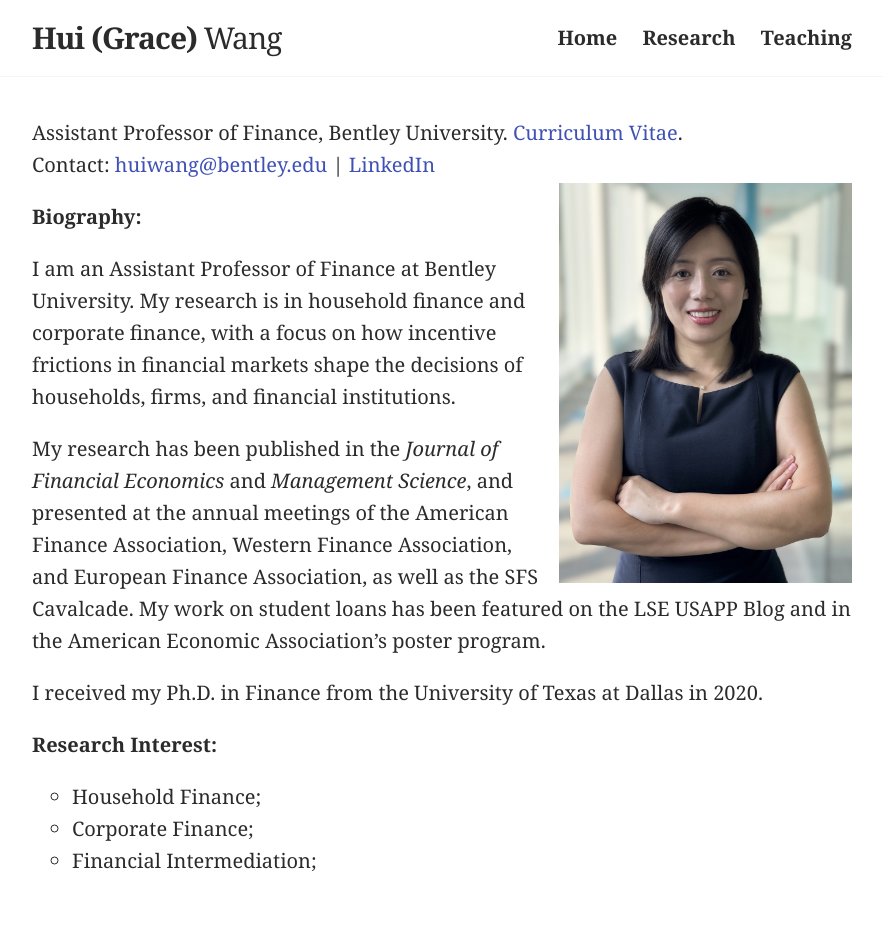
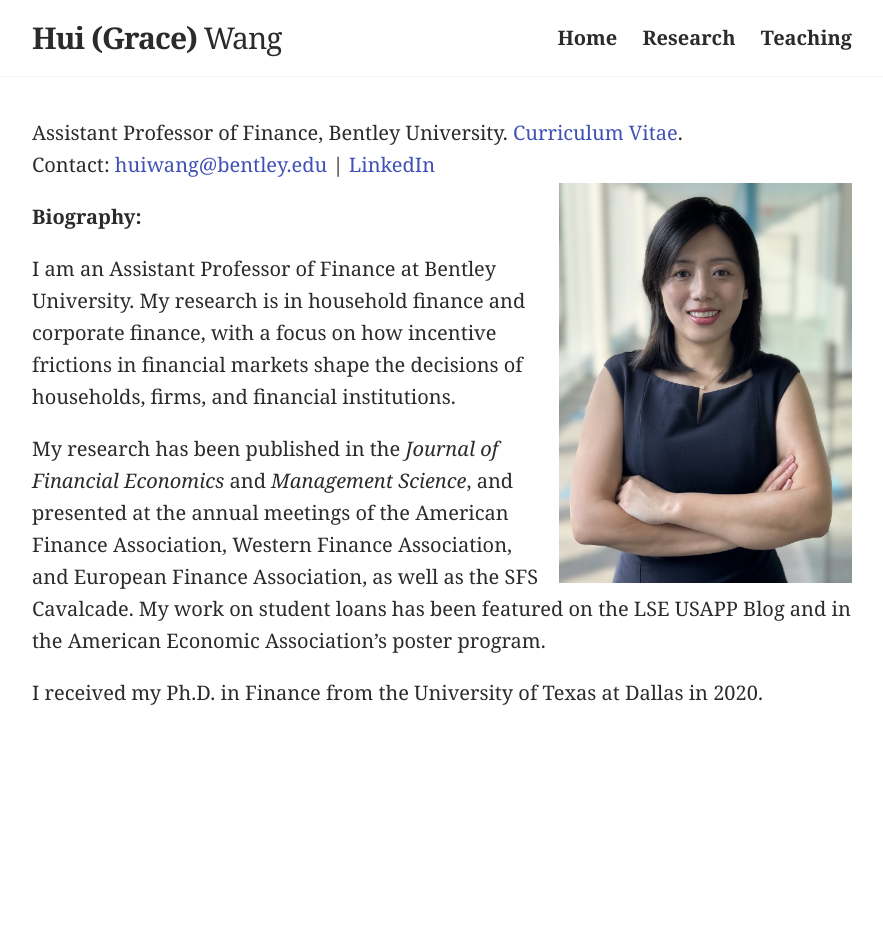
Before and after one commit to huigracewang/homepage, a Jekyll site: the page built from index.md, in a window 1280 px wide. Shown: the whole page, without its empty margins (198-1081 px from the left). Built offline with Jekyll 4.4.1, drawn with Linux system fonts in a browser that asks for light colours; after the commit the page ends 900 px from its top, so only the background shows below that.

Commit message:
Remove Research Interest list from home page
Co-Authored-By: Claude Fable 5.2 <noreply@anthropic.com>
Claude-Session: https://claude.ai/code/session_01SsMRf8sYxy99GWk8V7n4VF

```diff
--- a/index.md
+++ b/index.md
@@ -11,10 +11,3 @@ I am an Assistant Professor of Finance at Bentley University. My research is in
 My research has been published in the <i>Journal of Financial Economics</i> and <i>Management Science</i>, and presented at the annual meetings of the American Finance Association, Western Finance Association, and European Finance Association, as well as the SFS Cavalcade. My work on student loans has been featured on the LSE USAPP Blog and in the American Economic Association’s poster program.
 
 I received my Ph.D. in Finance from the University of Texas at Dallas in 2020.
-
-<strong style="color:#2b2b2b">Research Interest:</strong>
-<ul>
-<li style="list-style-type:circle;font-size:20px">Household Finance;</li>
-<li style="list-style-type:circle;font-size:20px">Corporate Finance;</li>
-<li style="list-style-type:circle;font-size:20px">Financial Intermediation;</li>
-</ul>
```
